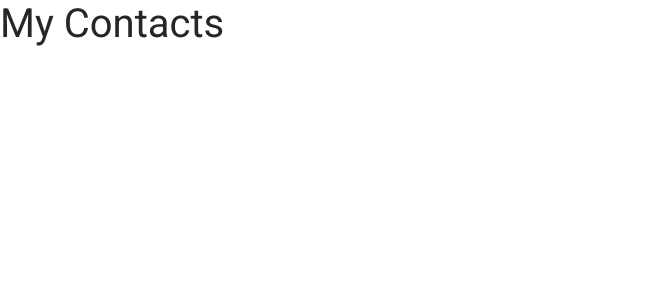
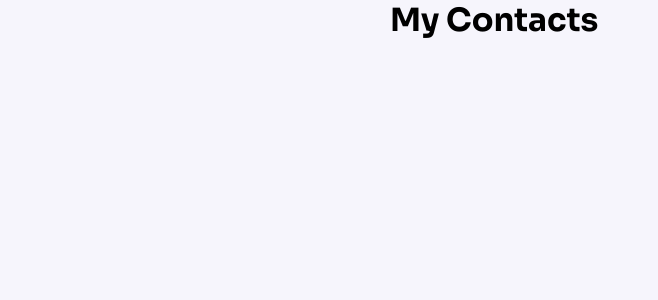
Before and after one commit to HeberPedro/web-my-contacts, a React (Create React App) app: page / in a window 1280 px wide. Shown: the top 300 px of the page, without its empty margins (0-658 px from the left). Built offline with nearby package versions, Linux system fonts and the light colour scheme.

Commit message:
feat: global styles

```diff
--- a/public/index.html
+++ b/public/index.html
@@ -8,8 +8,7 @@
     <title>React Boilerplate</title>
     <link
       rel="stylesheet"
-            type="text/css"
-            href="https://fonts.googleapis.com/css2?family=Roboto:wght@400;700&display=swap"
+      href="https://fonts.googleapis.com/css2?family=Sora:wght@400;700&display=swap"
     />
   </head>
   <body>
--- a/src/App.tsx
+++ b/src/App.tsx
@@ -1,14 +1,23 @@
 import { BrowserRouter } from 'react-router-dom'
 
+import { ThemeProvider } from 'styled-components'
+
 import Routes from './routes'
+import * as S from './styles'
 import GlobalStyle from './styles/global'
+import defaultTheme from './styles/themes/default'
 
 const App = () => {
   return (
-    <BrowserRouter>
-      <Routes />
-      <GlobalStyle />
-    </BrowserRouter>
+    <ThemeProvider theme={defaultTheme}>
+      <BrowserRouter>
+        <GlobalStyle />
+
+        <S.Container>
+          <Routes />
+        </S.Container>
+      </BrowserRouter>
+    </ThemeProvider>
   )
 }
 
--- /dev/null
+++ b/src/styles.ts
@@ -0,0 +1,7 @@
+import styled from 'styled-components'
+
+export const Container = styled.div`
+  width: 100%;
+  max-width: 500px;
+  margin: 0 auto;
+`
--- a/src/styles/global.ts
+++ b/src/styles/global.ts
@@ -1,35 +1,16 @@
 import { createGlobalStyle } from 'styled-components'
-
-import 'antd/dist/antd.css'
-import 'bootstrap/dist/css/bootstrap.min.css'
 
 export default createGlobalStyle`
   * {
     margin: 0;
     padding: 0;
-        outline: 0;
     box-sizing: border-box;
+    font-family: 'Sora', sans-serif;
   }
 
-    *:focus {
-        outline: 0;
-    }
-
-    html, body, #root {
-        height: 100%;
-    }
-
-    body, input, button {
-        font: 14px 'Roboto', sans-serif;
-    }
-
-    a {
-        text-decoration: none;
-    }
-
-    ul {
-        list-style: none;
-        outline: none;
+  body {
+    background: ${({ theme }) => theme.backgroundColor};
+    font-size: 16px;
   }
 
   button {
--- /dev/null
+++ b/src/styles/themes/default/index.ts
@@ -0,0 +1,3 @@
+export default {
+  backgroundColor: '#F6F5FC',
+}
```
Also changed, not shown: src/@types/styled.d.ts (added, +9 -0 lines), 1 other file (tests, documents, lock files or other folders). Lines whose indentation alone changed are shown as unchanged.
